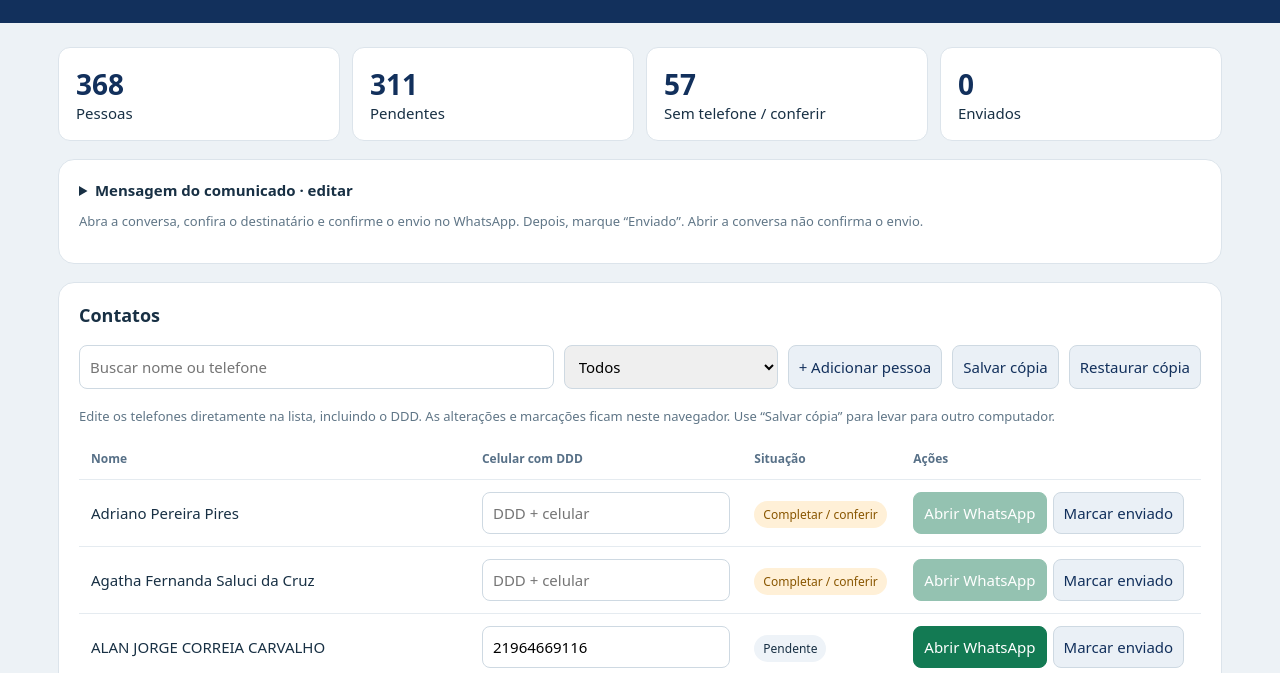
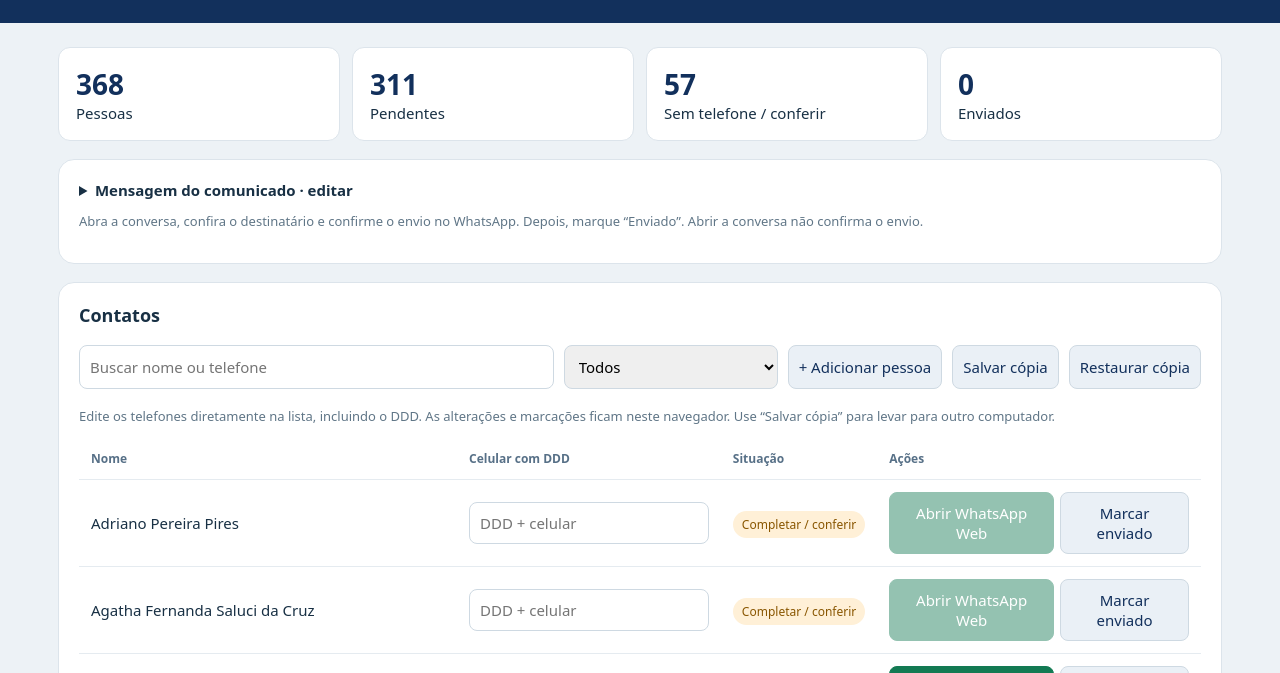
Before and after one commit to kuehne2027/KN-Comunicados-WhatsApp, a plain HTML site: page index.html in a window 1280 px wide. Shown: the part 93-766 px from the top of the page. Drawn offline with Linux system fonts and the light colour scheme.

Commit message:
Add files via upload

```diff
--- a/index.html
+++ b/index.html
@@ -12,12 +12,12 @@ function phone(s){let d=String(s||'').replace(/\D/g,'');if((d.length===12||d.len
 function notify(s){$('#notice').textContent=s;$('#notice').style.display='block';clearTimeout(notify.t);notify.t=setTimeout(()=>$('#notice').style.display='none',4000)}
 function save(){try{localStorage.setItem(KEY,JSON.stringify({people,message}));storageOK=true}catch{storageOK=false;notify('Não foi possível salvar neste navegador. Use Salvar cópia.')}}
 function stats(){const sent=people.filter(p=>p.sent).length,missing=people.filter(p=>!phone(p.phone)).length;$('#stats').innerHTML=[['Pessoas',people.length],['Pendentes',people.filter(p=>!p.sent&&phone(p.phone)).length],['Sem telefone / conferir',missing],['Enviados',sent]].map(([t,n])=>`<div class="stat"><b>${n}</b>${t}</div>`).join('')}
-function render(){stats();const q=$('#search').value.toLocaleLowerCase(),f=$('#filter').value;const rows=people.filter(p=>(p.name+' '+p.phone).toLocaleLowerCase().includes(q)).filter(p=>f==='all'||f==='sent'&&p.sent||f==='pending'&&!p.sent&&phone(p.phone)||f==='missing'&&!phone(p.phone));$('#rows').innerHTML=rows.map(p=>`<tr data-id="${esc(p.id)}"><td>${esc(p.name)}</td><td><input data-phone value="${esc(p.phone)}" inputmode="tel" aria-label="Celular de ${esc(p.name)}" placeholder="DDD + celular"></td><td><span class="badge ${p.sent?'sent':!phone(p.phone)?'missing':''}">${p.sent?'Enviado':!phone(p.phone)?'Completar / conferir':'Pendente'}</span>${p.sentAt?`<div class="muted">${esc(new Date(p.sentAt).toLocaleString('pt-BR'))}</div>`:''}</td><td><div class="actions"><button class="primary" data-open ${!phone(p.phone)||!message.trim()?'disabled':''}>Abrir WhatsApp</button><button data-sent>${p.sent?'Desmarcar':'Marcar enviado'}</button></div></td></tr>`).join('');$('#count').textContent=rows.length+' de '+people.length+' pessoas';}
+function render(){stats();const q=$('#search').value.toLocaleLowerCase(),f=$('#filter').value;const rows=people.filter(p=>(p.name+' '+p.phone).toLocaleLowerCase().includes(q)).filter(p=>f==='all'||f==='sent'&&p.sent||f==='pending'&&!p.sent&&phone(p.phone)||f==='missing'&&!phone(p.phone));$('#rows').innerHTML=rows.map(p=>`<tr data-id="${esc(p.id)}"><td>${esc(p.name)}</td><td><input data-phone value="${esc(p.phone)}" inputmode="tel" aria-label="Celular de ${esc(p.name)}" placeholder="DDD + celular"></td><td><span class="badge ${p.sent?'sent':!phone(p.phone)?'missing':''}">${p.sent?'Enviado':!phone(p.phone)?'Completar / conferir':'Pendente'}</span>${p.sentAt?`<div class="muted">${esc(new Date(p.sentAt).toLocaleString('pt-BR'))}</div>`:''}</td><td><div class="actions"><button class="primary" data-open ${!phone(p.phone)||!message.trim()?'disabled':''}>Abrir WhatsApp Web</button><button data-sent>${p.sent?'Desmarcar':'Marcar enviado'}</button></div></td></tr>`).join('');$('#count').textContent=rows.length+' de '+people.length+' pessoas';}
 $('#message').value=message;
 $('#message').oninput=()=>{message=$('#message').value;save();render()};
 $('#search').oninput=render;$('#filter').onchange=render;
 $('#rows').addEventListener('change',e=>{if(!e.target.matches('[data-phone]'))return;const p=people.find(p=>p.id===e.target.closest('tr').dataset.id);p.phone=e.target.value.trim();save();render()});
-$('#rows').addEventListener('click',e=>{const b=e.target.closest('button');if(!b)return;const p=people.find(p=>p.id===b.closest('tr').dataset.id);if(b.hasAttribute('data-open')){const n=phone(p.phone);if(!n)return;window.open('https://wa.me/'+n+'?text='+encodeURIComponent(message),'_blank','noopener,noreferrer')}else if(b.hasAttribute('data-sent')){p.sent=!p.sent;p.sentAt=p.sent?new Date().toISOString():null;save();render()}});
+$('#rows').addEventListener('click',e=>{const b=e.target.closest('button');if(!b)return;const p=people.find(p=>p.id===b.closest('tr').dataset.id);if(b.hasAttribute('data-open')){const n=phone(p.phone);if(!n)return;window.open('https://web.whatsapp.com/send?phone='+n+'&text='+encodeURIComponent(message),'_blank','noopener,noreferrer')}else if(b.hasAttribute('data-sent')){p.sent=!p.sent;p.sentAt=p.sent?new Date().toISOString():null;save();render()}});
 $('#add').onclick=()=>{const name=prompt('Nome completo:');if(!name?.trim())return;people.push({id:'new-'+Date.now(),name:name.trim(),phone:'',sent:false});save();$('#filter').value='missing';$('#search').value=name.trim();render()};
 $('#export').onclick=()=>{const blob=new Blob([JSON.stringify({people,message},null,2)],{type:'application/json'}),url=URL.createObjectURL(blob),a=document.createElement('a');a.href=url;a.download='contatos-lenel-'+new Date().toISOString().slice(0,10)+'.json';a.click();setTimeout(()=>URL.revokeObjectURL(url),1000)};
 $('#import').onclick=()=>$('#file').click();$('#file').onchange=async()=>{try{const data=JSON.parse(await $('#file').files[0].text());if(!Array.isArray(data.people)||data.people.length>10000||data.people.some(p=>!p||typeof p.name!=='string'||typeof p.phone!=='string'))throw Error('Formato inválido');if(!confirm('Restaurar esta cópia substitui a lista e as marcações atuais. Continuar?'))return;people=data.people.map((p,i)=>({id:'restored-'+i,name:p.name,phone:p.phone,sent:!!p.sent,sentAt:typeof p.sentAt==='string'&&!isNaN(Date.parse(p.sentAt))?p.sentAt:null}));message=typeof data.message==='string'?data.message:DEFAULT_MESSAGE;$('#message').value=message;save();render();notify('Cópia restaurada')}catch(e){notify('Não foi possível restaurar: '+e.message)}finally{$('#file').value=''}};
```
